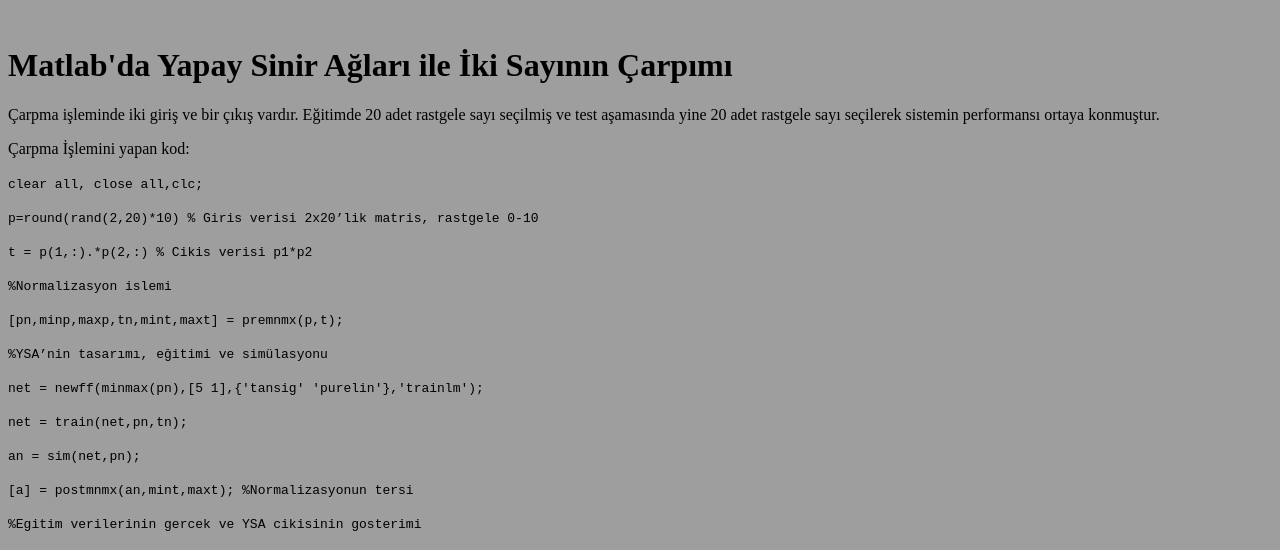
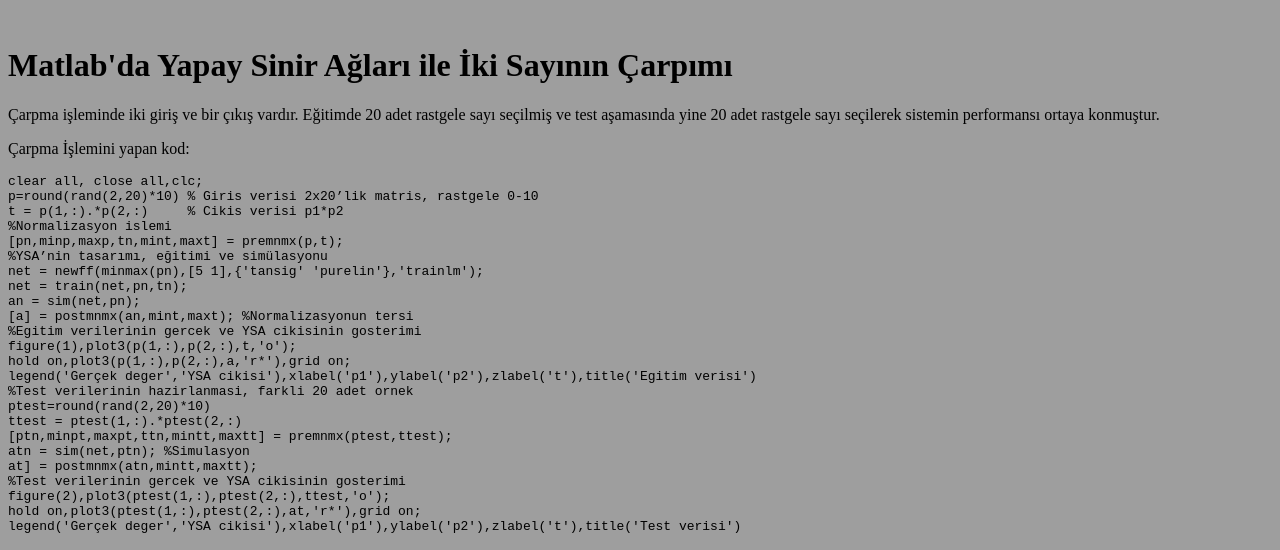
Before and after one commit to elifgul/elifgul.github.com, a Jekyll site: the page built from 1/_posts/2012-12-10-Matlab-YSA-Iki-Sayinin-Carpimi.md, in a window 1280 px wide and 1400 px high. Shown: the top 550 px of the window. Built offline with Jekyll 4.4.1, drawn with Linux system fonts in a browser that asks for light colours; comment, search, counter and statistics services are not loaded; some of the changed text lies outside the part shown.

Commit message:
Update 1/_posts/2012-12-10-Matlab-YSA-Iki-Sayinin-Carpimi.md

```diff
--- a/1/_posts/2012-12-10-Matlab-YSA-Iki-Sayinin-Carpimi.md
+++ b/1/_posts/2012-12-10-Matlab-YSA-Iki-Sayinin-Carpimi.md
@@ -1,66 +1,46 @@
 ---
+
 layout: post
+
 title : Matlab'da Yapay Sinir Ağları ile İki Sayının Çarpımı
+
 ---
-<p> Çarpma işleminde iki giriş ve bir çıkış vardır.
+
+Çarpma işleminde iki giriş ve bir çıkış vardır.
 Eğitimde 20 adet rastgele sayı seçilmiş ve test aşamasında
 yine 20 adet rastgele sayı seçilerek sistemin performansı ortaya konmuştur.
-</p>
-<p>
+
+
 Çarpma İşlemini yapan kod:
-</p>
 
-`clear all, close all,clc;`
 
-`p=round(rand(2,20)*10) % Giris verisi 2x20’lik matris, rastgele 0-10`
-
-`t = p(1,:).*p(2,:)     % Cikis verisi p1*p2`
-
-`%Normalizasyon islemi`
-
-`[pn,minp,maxp,tn,mint,maxt] = premnmx(p,t);`
-
-`%YSA’nin tasarımı, eğitimi ve simülasyonu`
-
-`net = newff(minmax(pn),[5 1],{'tansig' 'purelin'},'trainlm');`
-
-`net = train(net,pn,tn);`
-
-`an = sim(net,pn);`
-
-`[a] = postmnmx(an,mint,maxt); %Normalizasyonun tersi`
-
-`%Egitim verilerinin gercek ve YSA cikisinin gosterimi`
-
-`figure(1),plot3(p(1,:),p(2,:),t,'o');`
-
-`hold on,plot3(p(1,:),p(2,:),a,'r*'),grid on;`
-
-`legend('Gerçek deger','YSA cikisi'),xlabel('p1'),ylabel('p2'),zlabel('t'),title('Egitim verisi')`
-
-`%Test verilerinin hazirlanmasi, farkli 20 adet ornek`
-
-`ptest=round(rand(2,20)*10)`
-
-`ttest = ptest(1,:).*ptest(2,:)`
-
-`[ptn,minpt,maxpt,ttn,mintt,maxtt] = premnmx(ptest,ttest);`
-
-`atn = sim(net,ptn); %Simulasyon`
-
-`at] = postmnmx(atn,mintt,maxtt);`
-
-`%Test verilerinin gercek ve YSA cikisinin gosterimi`
-
-`figure(2),plot3(ptest(1,:),ptest(2,:),ttest,'o');`
-
-`hold on,plot3(ptest(1,:),ptest(2,:),at,'r*'),grid on;`
-
-`legend('Gerçek deger','YSA cikisi'),xlabel('p1'),ylabel('p2'),zlabel('t'),title('Test verisi')`
+    clear all, close all,clc;
+    p=round(rand(2,20)*10) % Giris verisi 2x20’lik matris, rastgele 0-10
+    t = p(1,:).*p(2,:)     % Cikis verisi p1*p2
+    %Normalizasyon islemi
+    [pn,minp,maxp,tn,mint,maxt] = premnmx(p,t);
+    %YSA’nin tasarımı, eğitimi ve simülasyonu
+    net = newff(minmax(pn),[5 1],{'tansig' 'purelin'},'trainlm');
+    net = train(net,pn,tn);
+    an = sim(net,pn);
+    [a] = postmnmx(an,mint,maxt); %Normalizasyonun tersi
+    %Egitim verilerinin gercek ve YSA cikisinin gosterimi
+    figure(1),plot3(p(1,:),p(2,:),t,'o');
+    hold on,plot3(p(1,:),p(2,:),a,'r*'),grid on;
+    legend('Gerçek deger','YSA cikisi'),xlabel('p1'),ylabel('p2'),zlabel('t'),title('Egitim verisi')
+    %Test verilerinin hazirlanmasi, farkli 20 adet ornek
+    ptest=round(rand(2,20)*10)
+    ttest = ptest(1,:).*ptest(2,:)
+    [ptn,minpt,maxpt,ttn,mintt,maxtt] = premnmx(ptest,ttest);
+    atn = sim(net,ptn); %Simulasyon
+    at] = postmnmx(atn,mintt,maxtt);
+    %Test verilerinin gercek ve YSA cikisinin gosterimi
+    figure(2),plot3(ptest(1,:),ptest(2,:),ttest,'o');
+    hold on,plot3(ptest(1,:),ptest(2,:),at,'r*'),grid on;
+    legend('Gerçek deger','YSA cikisi'),xlabel('p1'),ylabel('p2'),zlabel('t'),title('Test verisi')
 
 Ekran çıktıları:
 
 ![](http://photoload.ru/data/e4/8b/18/e48b185060fb0ff49be6da43e69e624b.jpg)
 
 ![](http://i.imgur.com/JAmW1.jpg)
-</p>
```
